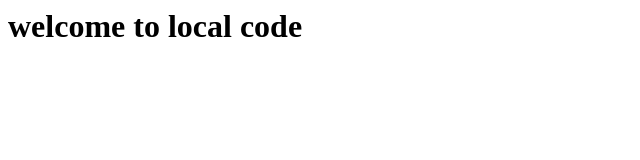
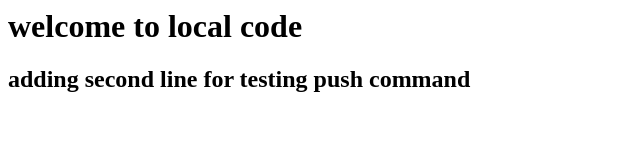
Before and after one commit to aws-june/repo4, a plain HTML site: page index.html in a window 1280 px wide. Shown: the whole page, without its empty margins (0-640 px from the left). Drawn offline with Linux system fonts and the light colour scheme.

Commit message:
modify index file

```diff
--- a/index.html
+++ b/index.html
@@ -1 +1,2 @@
 <h1>welcome to local code</h1>
+<h2>adding second line for testing push command</h2>
```
